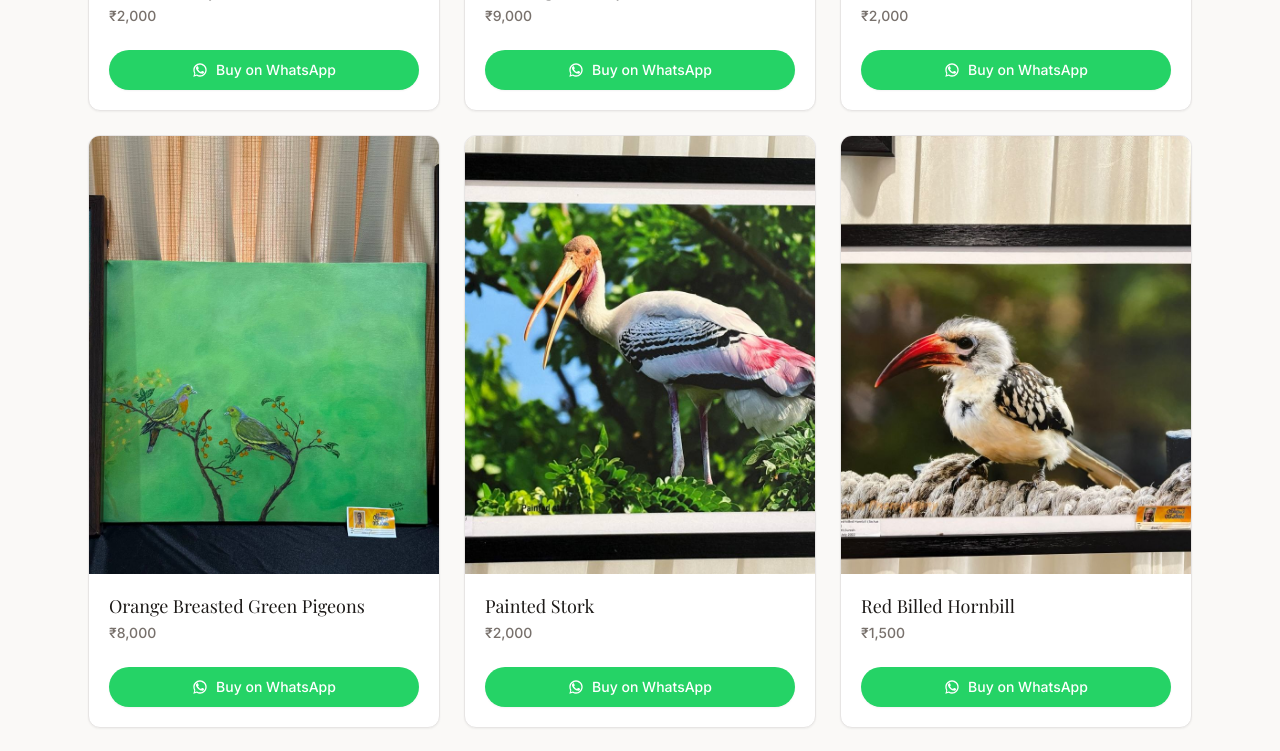
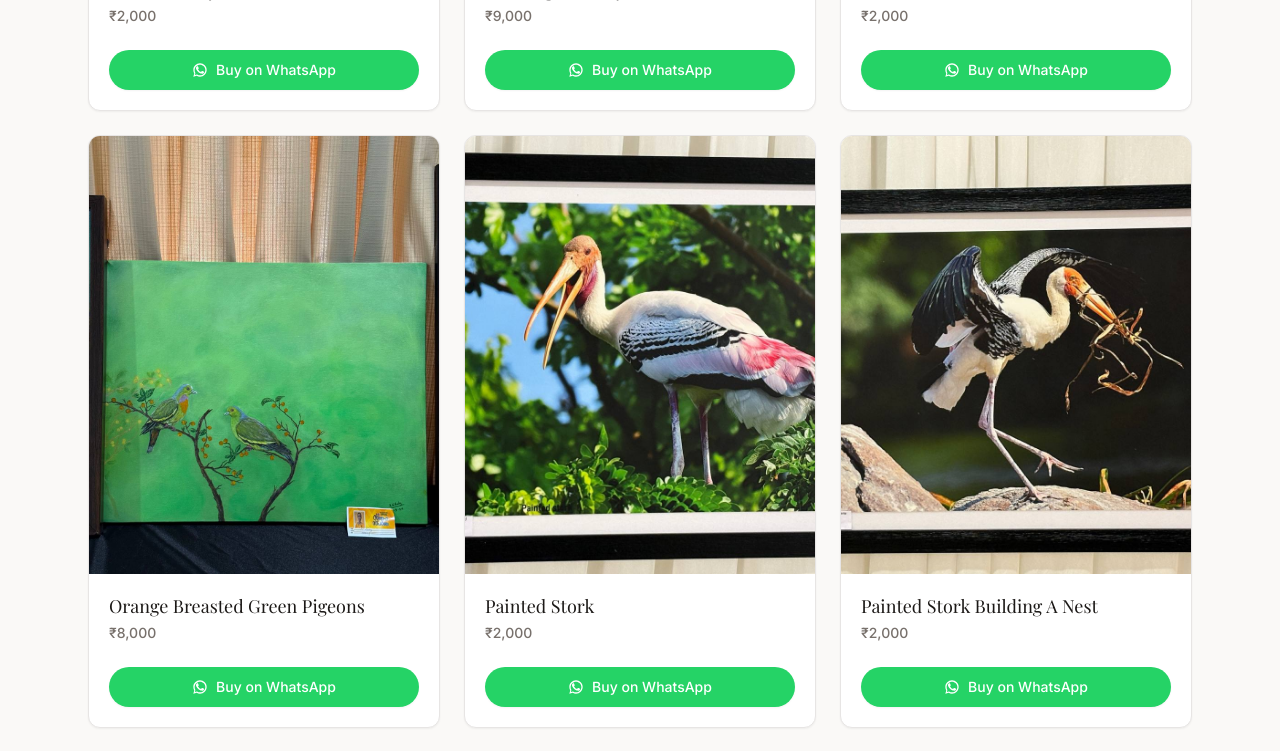
Before and after one commit to jasilmohmd/Art-catalogue, a Next.js app: page / in a window 1280 px wide. Shown: the part 4540-5291 px from the top of the page. Built offline with nearby package versions, Linux system fonts and the light colour scheme; a web font is replaced by a local one.

Commit message:
feat: add Painted Stork Building A Nest artwork

```diff
--- a/data/artworks.ts
+++ b/data/artworks.ts
@@ -150,6 +150,13 @@ export const artworks: Artwork[] = [
     available: true,
   },
   {
+    id: "painted-stork-building-a-nest",
+    name: "Painted Stork Building A Nest",
+    price: 2000,
+    image: "/artworks/painted_stork_building_a_nest-2000.jpg",
+    available: true,
+  },
+  {
     id: "red-billed-hornbill",
     name: "Red Billed Hornbill",
     price: 1500,
```
Also changed, not shown: public/artworks/painted_stork_building_a_nest-2000.jpg (added).
